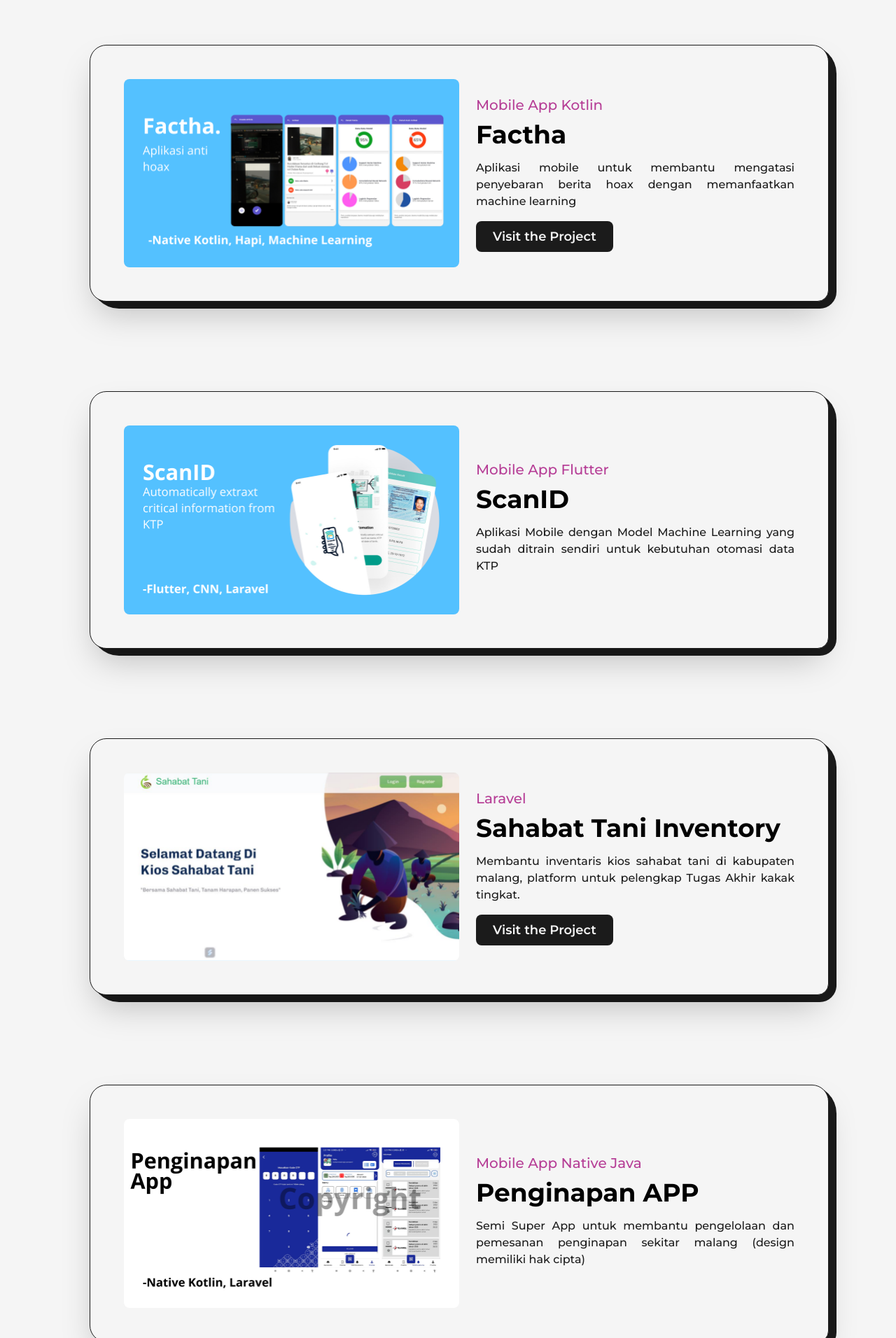
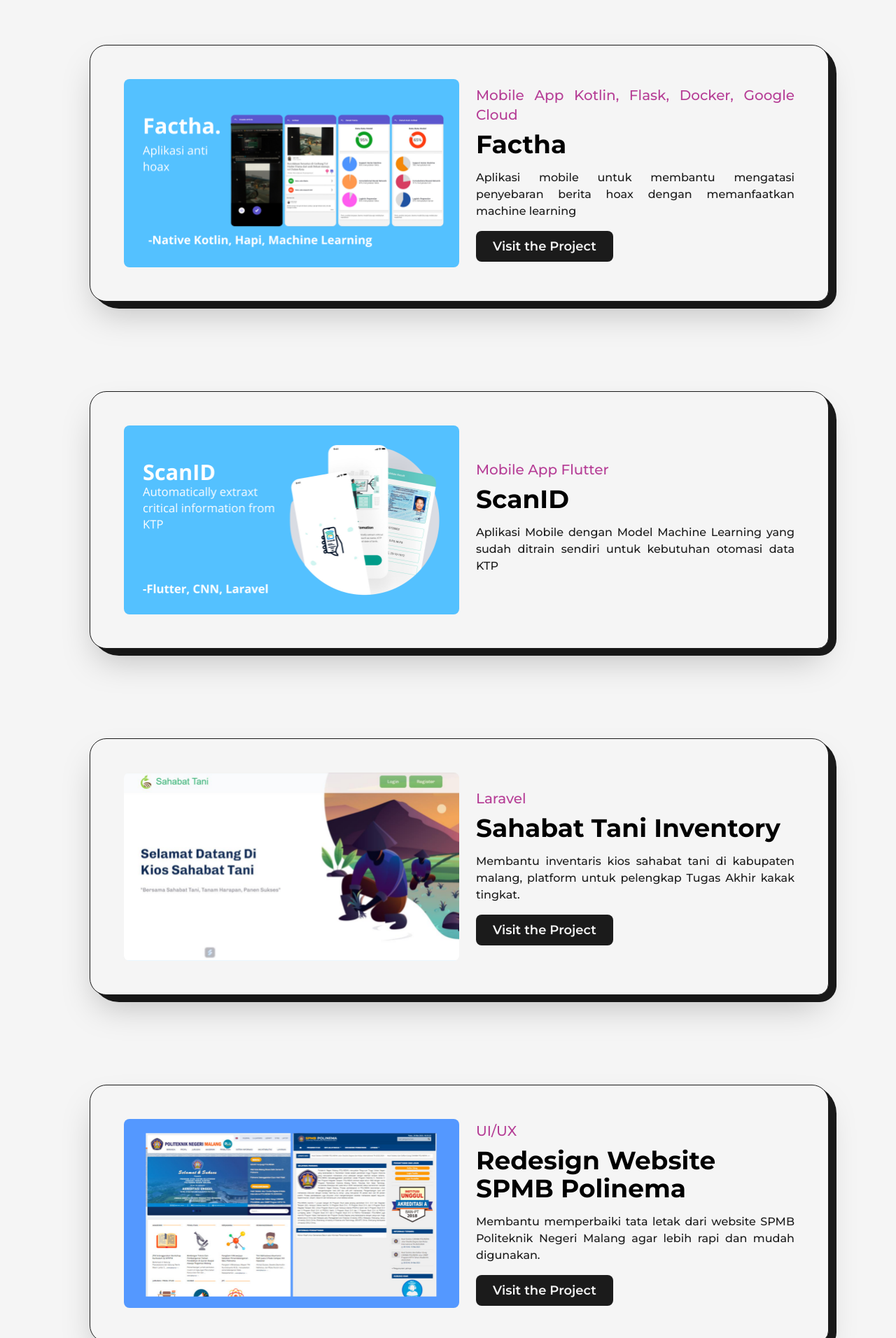
Before and after one commit to izamul/MyPortofolio, a Next.js app: page /projects in a window 1280 px wide. Shown: the part 368-2280 px from the top of the page at 70% size. Built offline with nearby package versions, Linux system fonts and the light colour scheme.

Commit message:
fix project

```diff
--- a/src/pages/projects.js
+++ b/src/pages/projects.js
@@ -7,7 +7,6 @@
 import React from 'react';
 import project1 from '../../public/images/projects/1.png';
 import project2 from '../../public/images/projects/2.png';
-import project3 from '../../public/images/projects/3.png';
 import project4 from '../../public/images/projects/4.png';
 import project5 from '../../public/images/projects/5.png';
 import project6 from '../../public/images/projects/6.png';
@@ -106,7 +105,7 @@
                 img={project4}
                 summary='Aplikasi mobile untuk membantu mengatasi penyebaran berita hoax dengan memanfaatkan machine learning'
                 github='https://github.com/izamul/Factha_hoax_article_detection'
-                type='Mobile App Kotlin'
+                type='Mobile App Kotlin, Flask, Docker, Google Cloud'
               />
             </div>
 
@@ -127,15 +126,6 @@
                 summary='Membantu inventaris kios sahabat tani di kabupaten malang, platform untuk pelengkap Tugas Akhir kakak tingkat.'
                 github='https://github.com/izamul/inventory'
                 type='Laravel'
-              />
-            </div>
-            <div className='col-span-12 sm:col-span-12 text-justify whitespace-normal '>
-              <FeatureProject
-                title='Penginapan APP'
-                img={project3}
-                summary='Semi Super App untuk membantu pengelolaan dan pemesanan penginapan sekitar malang (design memiliki hak cipta)'
-                github=''
-                type='Mobile App Native Java'
               />
             </div>
 
```
Also changed, not shown: public/images/projects/3.png (deleted).
